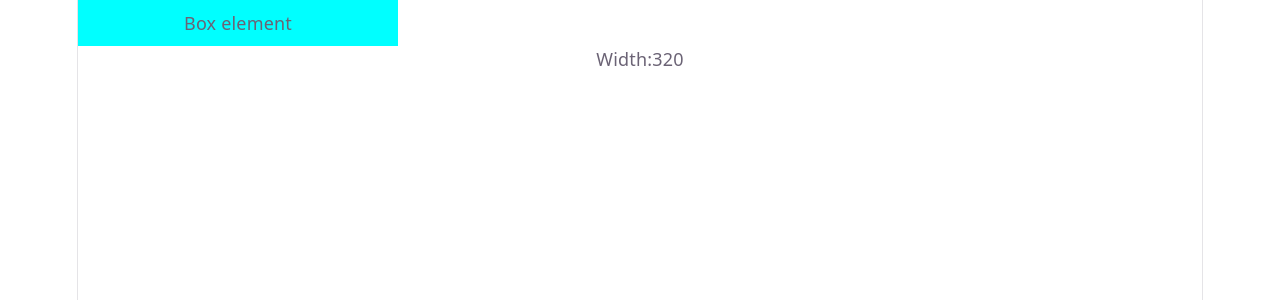
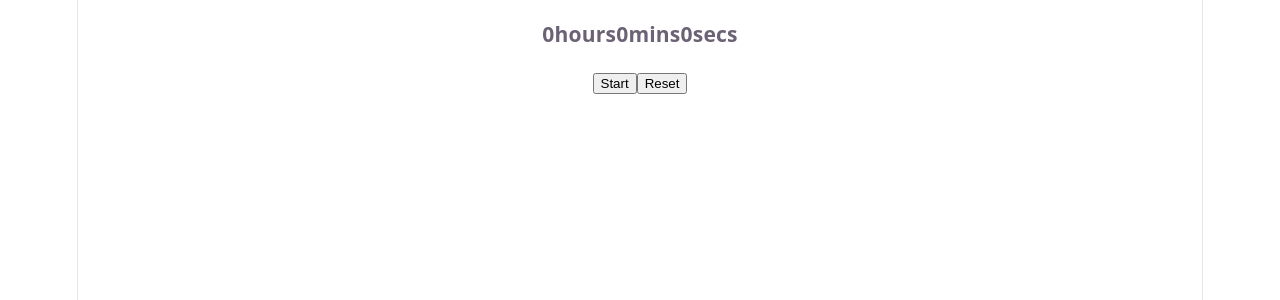
Before and after one commit to Saurabh884/reactjs-apps, a React (Vite) app: page / in a window 1280 px wide. Shown: the top 300 px of the page. Built offline with nearby package versions, Linux system fonts and the light colour scheme.

Commit message:
feat: Added timer component

```diff
--- a/src/App.jsx
+++ b/src/App.jsx
@@ -1,7 +1,7 @@
-import UseLayoutEffect from "./applications/hooks-components/useLayoutEffect/UseLayoutEffect";
+import Timer from "./applications/timer/components/Timer";
 
 function App() {
-  return <UseLayoutEffect />;
+  return <Timer />;
 }
 
 export default App;
--- /dev/null
+++ b/src/applications/timer/components/Timer.jsx
@@ -0,0 +1,41 @@
+import React, { useEffect, useState } from "react";
+
+const Timer = () => {
+  const [isActive, setIsActive] = useState(false);
+  const [timer, setTimer] = useState(0);
+
+  const handleStartStop = () => {
+    setIsActive((prev) => !prev);
+  };
+
+  const handleReset = () => {
+    setTimer(0);
+    setIsActive(false);
+  };
+
+  useEffect(() => {
+    let timer;
+    if (isActive) {
+      timer = setInterval(() => {
+        setTimer((prev) => prev + 1);
+      }, 1000);
+    }
+
+    return () => clearInterval(timer);
+  }, [isActive]);
+
+  const hours = Math.floor(timer / 3600);
+  const mins = Math.floor((timer % 3600) / 60);
+  const secs = timer % 60;
+  return (
+    <div>
+      <h3>
+        {hours}hours{mins}mins{secs}secs
+      </h3>
+      <button onClick={handleStartStop}>{isActive ? "Stop" : "Start"}</button>
+      <button onClick={handleReset}>Reset</button>
+    </div>
+  );
+};
+
+export default Timer;
```
Also changed, not shown: src/applications/timer/components/style.css (added).
